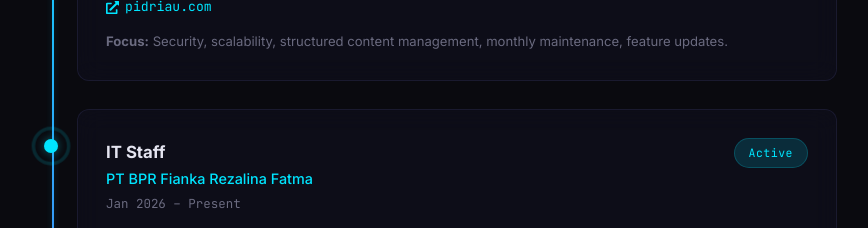
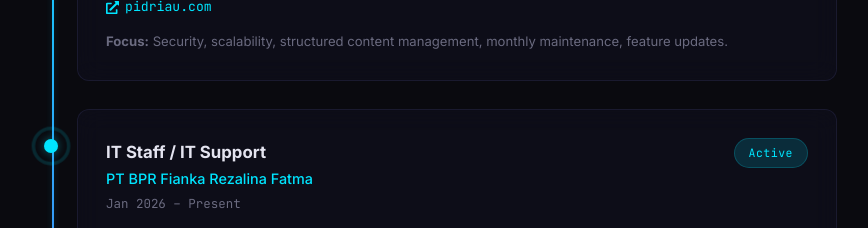
Before and after one commit to 4aDudDu/portopolio, a React (Vite) app: page / in a window 1280 px wide. Shown: the part 3080-3308 px from the top of the page, without its empty margins (203-1071 px from the left). Built offline with nearby package versions, Linux system fonts and the light colour scheme; no server answers.

Commit message:
Update profileData.js

```diff
--- a/src/data/profileData.js
+++ b/src/data/profileData.js
@@ -72,7 +72,7 @@
     current: true,
   },
   {
-    title: "IT Staff",
+    title: "IT Staff / IT Support",
     company: "PT BPR Fianka Rezalina Fatma",
     period: "Jan 2026 – Present",
     description: "Responsible for developing IT servers, providing comprehensive IT support, maintaining network infrastructure, and ensuring operational stability for the bank.",
```
